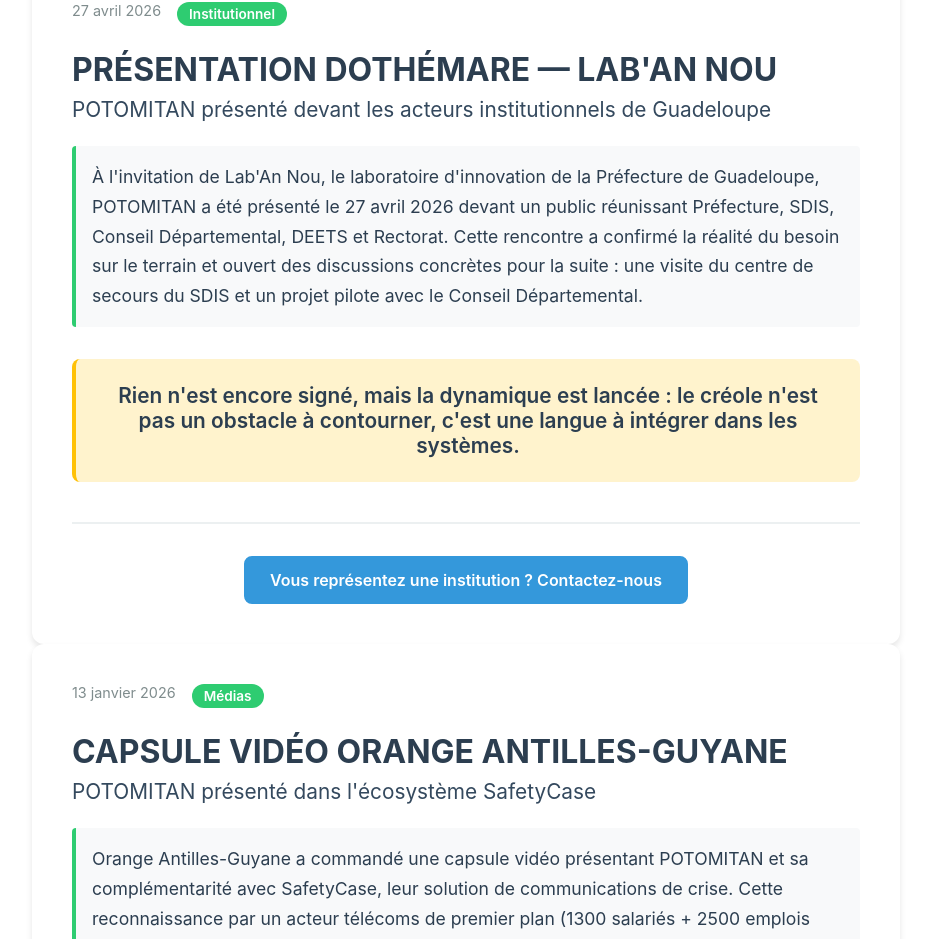
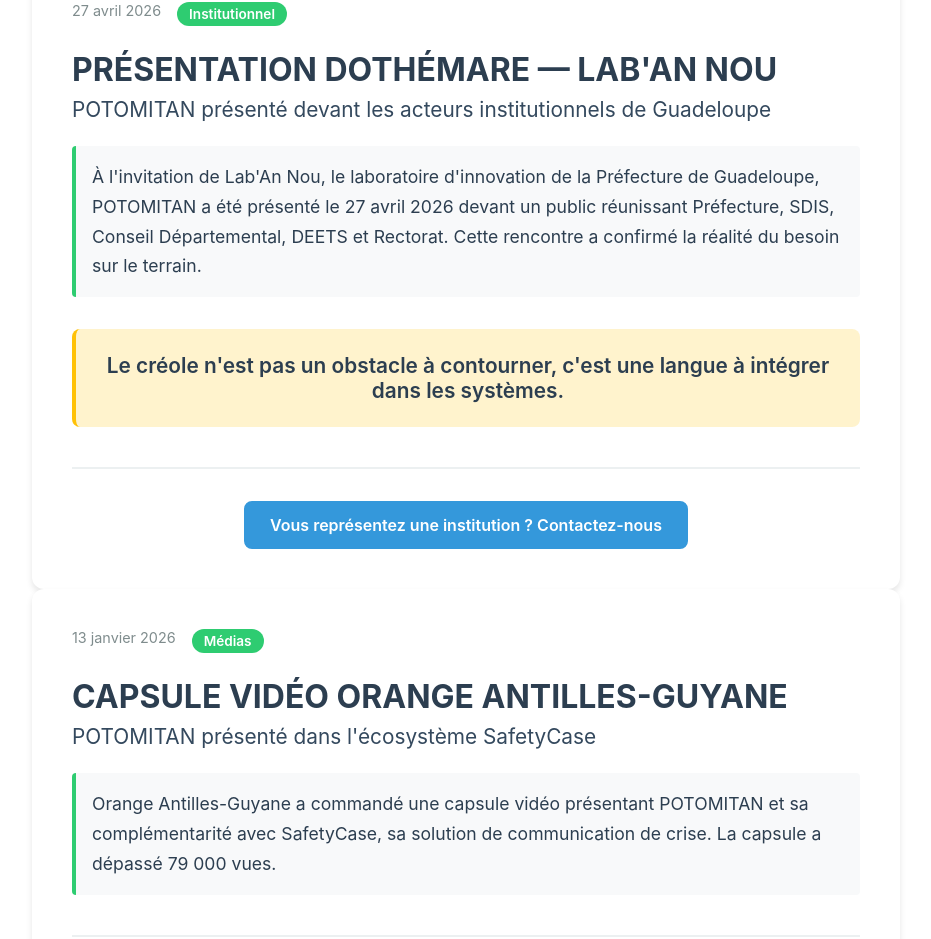
Before and after one commit to Brdcie/potomitan-landing, a React (Vite) app: page /actualites in a window 1280 px wide. Shown: the part 848-1787 px from the top of the page, without its empty margins (174-1105 px from the left). Built offline with nearby package versions, Linux system fonts and the light colour scheme.

Commit message:
UX étape 8 : articles Lab'An Nou et Orange de la page Actualités
Lab'An Nou : plus de visite SDIS ni de pilote Département présentés comme
acquis. Orange : capsule commandée par Orange, 79 000 vues ; effectifs non
sourcés et « valide l'approche » retirés.

```diff
--- a/src/pages/Actualites.jsx
+++ b/src/pages/Actualites.jsx
@@ -47,14 +47,12 @@ const Actualites = () => {
           À l'invitation de Lab'An Nou, le laboratoire d'innovation de la Préfecture de Guadeloupe,
           POTOMITAN a été présenté le 27 avril 2026 devant un public réunissant Préfecture, SDIS,
           Conseil Départemental, DEETS et Rectorat. Cette rencontre a confirmé la réalité du besoin
-          sur le terrain et ouvert des discussions concrètes pour la suite : une visite du centre de
-          secours du SDIS et un projet pilote avec le Conseil Départemental.
+          sur le terrain.
         </p>
 
         <section className="article-section funding-section">
           <p className="funding-amount">
-            Rien n'est encore signé, mais la dynamique est lancée : le créole n'est pas un obstacle
-            à contourner, c'est une langue à intégrer dans les systèmes.
+            Le créole n'est pas un obstacle à contourner, c'est une langue à intégrer dans les systèmes.
           </p>
         </section>
 
@@ -75,10 +73,9 @@ const Actualites = () => {
         <h3>POTOMITAN présenté dans l'écosystème SafetyCase</h3>
 
         <p className="intro">
-          Orange Antilles-Guyane a commandé une capsule vidéo présentant POTOMITAN et sa complémentarité
-          avec SafetyCase, leur solution de communications de crise. Cette reconnaissance par un acteur
-          télécoms de premier plan (1300 salariés + 2500 emplois indirects) valide l'approche infrastructure
-          critique de POTOMITAN pour les situations d'urgence.
+          Orange Antilles-Guyane a commandé une capsule vidéo présentant POTOMITAN et sa
+          complémentarité avec SafetyCase, sa solution de communication de crise. La capsule a dépassé
+          79 000 vues.
         </p>
 
         <div className="article-cta">
```
Also changed, not shown: 1 other file (tests, documents, lock files or other folders).
